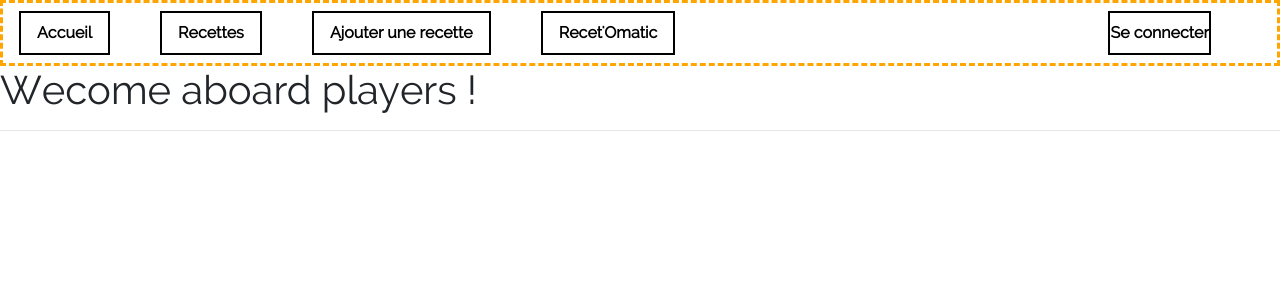
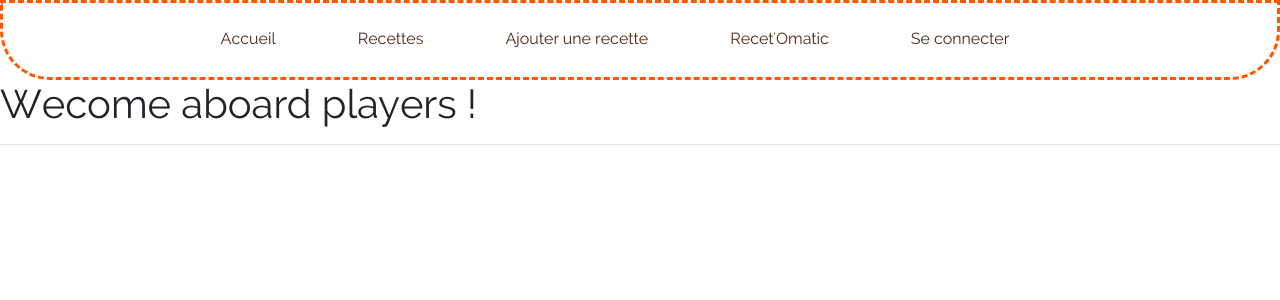
Before and after one commit to awheart/catalogue, a Nuxt app: page / in a window 1280 px wide. Shown: the top 300 px of the page. Built offline with nearby package versions, Linux system fonts and the light colour scheme; no server answers.

Commit message:
some css and add new table for administration

```diff
--- a/components/NavBar.vue
+++ b/components/NavBar.vue
@@ -1,48 +1,44 @@
 <template>
     <div>
-        <nav class="navbar">
-            <ul class="nav">
-                <li class="nav-item">
-                    <nuxt-link class="nav-link" to="/"> Accueil </nuxt-link>
-                </li>
-                <li class="nav-item">
-                    <nuxt-link class="nav-link" to="/games"> Recettes </nuxt-link>
-                </li>
-                <li class="nav-item">
-                    <nuxt-link class="nav-link" to="/catalogue"> Ajouter une recette </nuxt-link>
-                </li>
-                <li class="nav-item">
-                    <nuxt-link class="nav-link" to="/catalogue"> Recet'Omatic </nuxt-link>
-                </li>
-            </ul>
-            <ul class="navbar-nav" v-if="$auth.loggedIn && ($auth.user.role == 'admin')">
-                <li class="nav-item">
-                    <nuxt-link class="nav-link" to="/users/dashboard" exact-active-class="active"> Administration
+        <nav class="custom-navbar">
+                <ul class="custom-nav nav-page">
+                    <li class="navigation-item">
+                        <nuxt-link class="custom-nav-link" to="/"> Accueil </nuxt-link>
+                    </li>
+                    <li class="navigation-item">
+                        <nuxt-link class="custom-nav-link" to="/games"> Recettes </nuxt-link>
+                    </li>
+                    <li class="navigation-item">
+                        <nuxt-link class="custom-nav-link" to="/catalogue"> Ajouter une recette </nuxt-link>
+                    </li>
+                    <li class="navigation-item">
+                        <nuxt-link class="custom-nav-link" to="/catalogue"> Recet'Omatic </nuxt-link>
+                    </li>
+                </ul>
+            <ul class="custom-nav admin-nav" v-if="$auth.loggedIn && ($auth.user.role == 'admin')">
+                <li class="navigation-item">
+                    <nuxt-link class="custom-nav-link" to="/users/dashboard" exact-active-class="active"> Administration
                     </nuxt-link>
                 </li>
             </ul>
-            <ul class="navbar-nav" v-if="!$auth.loggedIn">
-                <li class="nav-item">
-                    <nuxt-link to="/users/login" class="nav-link" exact-active-class="active">Se connecter</nuxt-link>
+            <ul class="custom-nav connect-nav" v-if="!$auth.loggedIn">
+                <li class="navigation-item">
+                    <nuxt-link to="/users/login" class="custom-nav-link" exact-active-class="active">Se connecter</nuxt-link>
                 </li>
             </ul>
-            <ul class="navbar-nav" v-if="$auth.loggedIn">
+            <ul class="custom-nav user-nav" v-if="$auth.loggedIn">
                 <li>
-
-                    <a href="" style="color:black">
+                    <a href="/users/my-account" style="color:black">
                         <b-icon icon='person-circle' width="48px" height="48px" fill=black></b-icon>
                     </a>
                 </li>
-                <li class="nav-item">
-                    <nuxt-link to="/users/logout" class="nav-link" exact-active-class="active">Logout</nuxt-link>
+                <li class="navigation-nav">
+                    <nuxt-link to="/users/logout" class="custom-nav-link" exact-active-class="active">Logout</nuxt-link>
                 </li>
             </ul>
         </nav>
     </div>
 </template>
 
-<style>
-.btn-secondary {
-    background-color: red;
-}
+<style sc>
 </style>
--- a/package.json
+++ b/package.json
@@ -22,7 +22,7 @@
     "@nuxtjs/toast": "^3.3.1",
     "bcryptjs": "^2.4.3",
     "bootstrap": "^4.6.1",
-    "bootstrap-vue": "^2.21.2",
+    "bootstrap-vue": "^2.22.0",
     "cloudinary": "^1.29.1",
     "core-js": "^3.19.3",
     "cors": "^2.8.5",
--- a/pages/users/dashboard.vue
+++ b/pages/users/dashboard.vue
@@ -1,6 +1,8 @@
 <template>
     <div>
-        <table class="table table-stripped table-borderes">
+        <button @click="isUser=true">Utilisateur</button>
+        <button @click="isUser=false">Recettes</button>
+        <table v-if="isUser" class="table table-stripped table-borderes">
             <thead>
                 <tr>
                     <th>Nom d'utilisateur</th>
@@ -29,6 +31,35 @@
                 </tr>
             </tbody>
         </table>
+        <table v-if="!isUser" class="table table-stripped table-borderes">
+            <thead>
+                <tr>
+                    <th>Titre</th>
+                    <th>Créateur</th>
+                    <th>Date de création</th>
+                    <th>Nombre de like</th>
+                    <th>Image</th>
+                    <th>id</th>
+                </tr>
+            </thead>
+            <tbody>
+                <tr v-for="recipe of Recipes" :key="recipe.id">
+                    <td>{{ recipe.title }}</td>
+                    <td>{{ recipe.author }}</td>
+                    <td>{{ recipe.created_at }}</td>
+                    <td>{{ recipe.like }}</td>
+                    <td>{{ recipe.icone }}</td>
+                    <td>{{ recipe.id }}</td>
+                    <td>
+                        <button @click="deleteRecipe(recipe)" class="btn btn-danger">delete</button>
+                    </td>
+                    <td>
+                        <button @click="$router.push(`/recipes/${recipe.id}/details`)"
+                            class="btn btn-primary mr-3">Détails</button>
+                    </td>
+                </tr>
+            </tbody>
+        </table>
     </div>
 </template>
 
@@ -38,12 +69,14 @@ export default {
     data() {
         return {
             Users: [],
-            Recipes: []
+            Recipes: [],
+            isUser: true
         }
     },
     async mounted() {
         try {
             const userData = await this.$axios.get(`/api/users`)
+            // const recipeData = await this.$axios.get('/api/recipes')
             this.Users = userData.data
         } catch (err) {
             console.error(err)
--- a/src/api/routes/user.routes.js
+++ b/src/api/routes/user.routes.js
@@ -1,5 +1,6 @@
 const router = require('express').Router({ strict: true })
 const userController = require('../controllers/user.controller')
+const { isAuthenticated } = require('../config/config')
 
 // register
 router.post('/register', userController.register)
@@ -8,7 +9,7 @@ router.post('/register', userController.register)
 router.post('/login', userController.login)
 
 // get user
-router.get('/user', userController.getMe)
+router.get('/user', isAuthenticated, userController.getMe)
 
 // get one user by id
 router.get('/:id', userController.findById)
--- a/src/assets/css/global.css
+++ b/src/assets/css/global.css
@@ -24,29 +24,59 @@
 }
 * {
     font-family: 'Raleway-regular', sans-serif;
+    box-sizing: border-box;
     margin: 0;
 }
-.navbar {
+.custom-navbar {
+    position: relative;
+    display: flex;
+    flex-wrap: wrap;
+    align-items: center;
+    justify-content: center;
     background-color: rgb(255, 255, 255);
-    border: dashed orange;
+    border: dashed #FF5700;
+    padding: 0.5rem 1rem;
+    height: 10vh;
+    border-radius: 0 0 50px 50px;
 }
-nav {
+.custom-navbar ul li {
     list-style: none;
 }
-.nav-item {
-    border: solid 2px rgb(0, 0, 0);
+.custom-nav {
+    display: flex;
+    flex-wrap: wrap;
+    padding-left: 0;
+    margin-bottom: 0;
+    list-style: none;
+}
+.navigation-item {
     margin-right: 50px;
+}
+.custom-nav-link {
+padding: 0.5rem 1rem;
+}
+.custom-nav-link:hover {
+    text-decoration: none;
 }
 .last-nav-item {
     margin-right: 0;
 }
-.nav-link {
-    color: rgb(0, 0, 0);
-    font-weight: bold;
+.custom-nav-link {
+    display: block;
+    color: #4F2816;
+    transition: color 150ms ease-in-out;
 }
-.nav-item:hover {
-    background-color: rgb(175, 0, 0);
+.custom-nav-link:hover {
+    color: #FF5700;
 }
-.nav-link:hover {
-    color: rgb(139, 7, 7);
+.custom-nav-link::after {
+    display: block;
+    content: '';
+    border-bottom: 2px solid #FF5700;
+    transform: scaleX(0);
+    transition: transform 150ms ease-in;
+    transform-origin:  0% 50%;
 }
+.custom-nav-link:hover::after {
+    transform: scaleX(1);
+}
```
Also changed, not shown: 1 other file (tests, documents, lock files or other folders).
